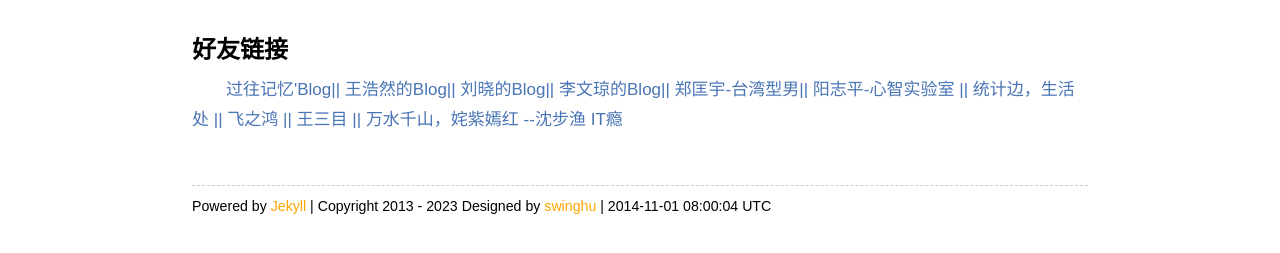
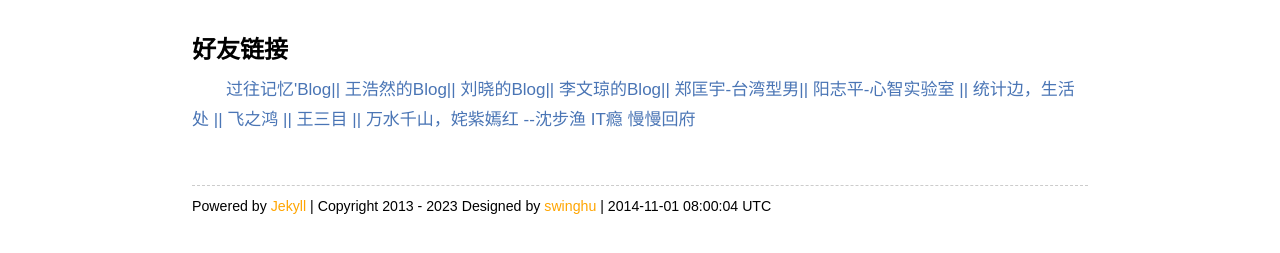
Before and after one commit to swinghu/swinghu.github.com, a Jekyll site: the page built from about.md, in a window 1280 px wide. Shown: the part 512-765 px from the top of the page. Built offline with Jekyll 4.4.1, drawn with Linux system fonts in a browser that asks for light colours.

Commit message:
add new link

```diff
--- a/about.md
+++ b/about.md
@@ -32,6 +32,7 @@ title: about
 			<a href="http://wangsanmu.com/" title="http://wangsanmu.com/" target="_blank"> 王三目  ||</a>
 			<a href="http://tinsoldat.blog.163.com/" title="http://tinsoldat.blog.163.com/" target="_blank"> 万水千山，姹紫嫣红 --沈步渔 </a>
 			<a href="http://itindex.net/" title="http://itindex.net/" target="_blank"> IT瘾</a>
+			<a href="http://littlewitchboudoir.blog.163.com/" title="http://littlewitchboudoir.blog.163.com/" target="_blank"> 慢慢回府</a>
         </div>
    </dd>
 </dl>
```
